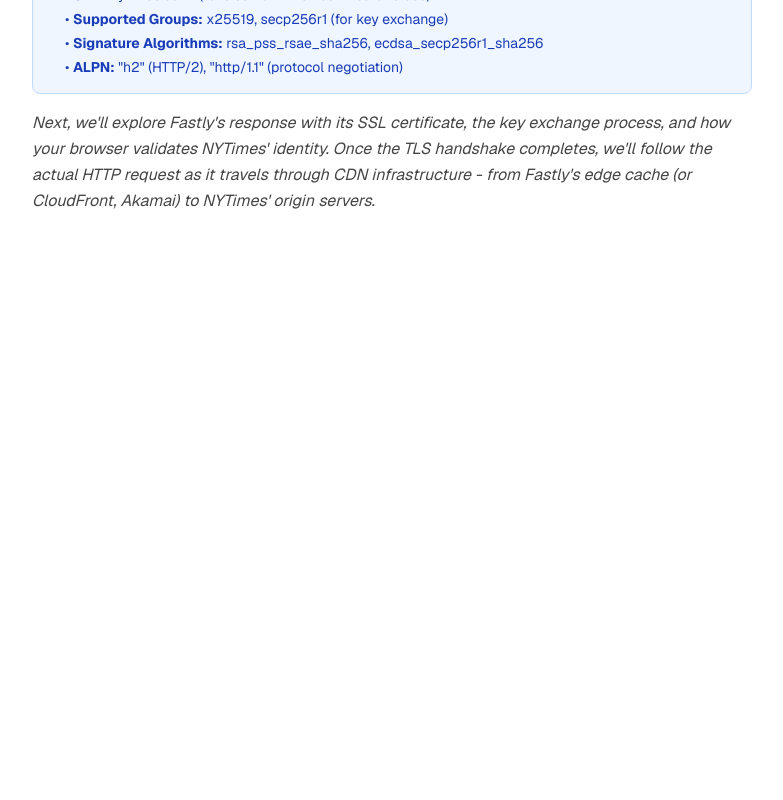
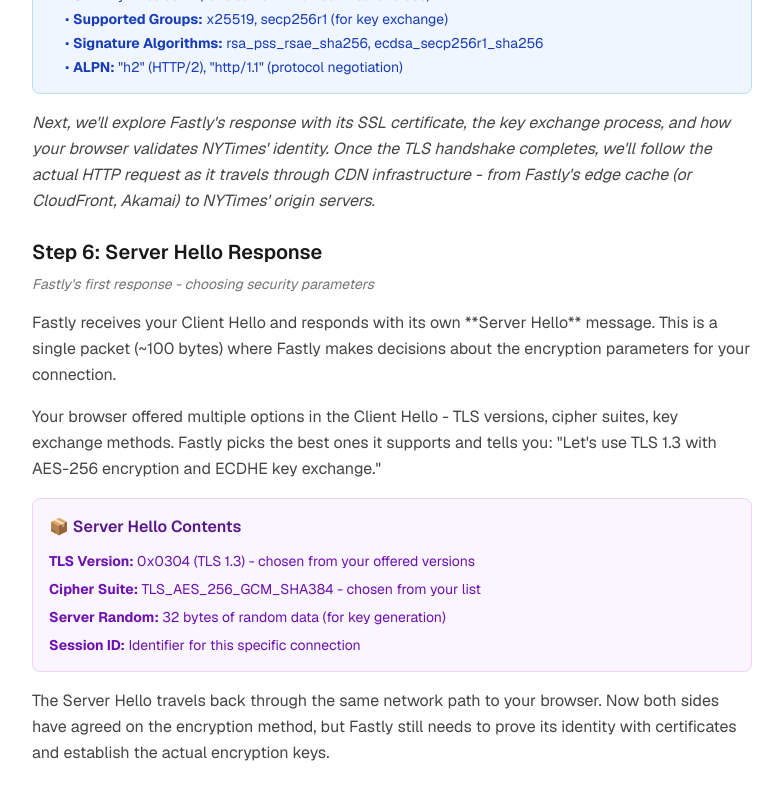
Before and after one commit to SeanPlusPlus/odyssey-of-a-url, a Next.js app: page / in a window 1280 px wide. Shown: the part 10285-11085 px from the top of the page, without its empty margins (248-1031 px from the left). Before the commit the page ends 10547 px from the top, so only its background shows below. Built offline with nearby package versions, Linux system fonts and the light colour scheme.

Commit message:
feat: add Step 6 - Server Hello response
- Focused on just the Server Hello message from Fastly
- Explains parameter negotiation (TLS version, cipher suite)
- Shows how server chooses from client's offered options
- Sets up for certificate exchange in next step

```diff
--- a/components/HttpSection.tsx
+++ b/components/HttpSection.tsx
@@ -369,6 +369,43 @@
           from Fastly's edge cache (or CloudFront, Akamai) to NYTimes' origin servers.
         </p>
       </div>
+
+      <div className="space-y-4">
+        <h3 className="text-xl font-semibold">Step 6: Server Hello Response</h3>
+        <p className="text-sm italic text-foreground/60 -mt-2">
+          Fastly's first response - choosing security parameters
+        </p>
+
+        <p className="text-base leading-relaxed text-foreground/80">
+          Fastly receives your Client Hello and responds with its own **Server Hello** message.
+          This is a single packet (~100 bytes) where Fastly makes decisions about the encryption
+          parameters for your connection.
+        </p>
+
+        <p className="text-base leading-relaxed text-foreground/80">
+          Your browser offered multiple options in the Client Hello - TLS versions, cipher suites,
+          key exchange methods. Fastly picks the best ones it supports and tells you: "Let's use
+          TLS 1.3 with AES-256 encryption and ECDHE key exchange."
+        </p>
+
+        <div className="bg-purple-50 dark:bg-purple-950/30 border border-purple-200 dark:border-purple-800 rounded-lg p-4">
+          <h4 className="font-semibold text-purple-900 dark:text-purple-100 mb-3">
+            📦 Server Hello Contents
+          </h4>
+          <div className="space-y-2 text-sm text-purple-800 dark:text-purple-200">
+            <p><strong>TLS Version:</strong> 0x0304 (TLS 1.3) - chosen from your offered versions</p>
+            <p><strong>Cipher Suite:</strong> TLS_AES_256_GCM_SHA384 - chosen from your list</p>
+            <p><strong>Server Random:</strong> 32 bytes of random data (for key generation)</p>
+            <p><strong>Session ID:</strong> Identifier for this specific connection</p>
+          </div>
+        </div>
+
+        <p className="text-base leading-relaxed text-foreground/80">
+          The Server Hello travels back through the same network path to your browser. Now both
+          sides have agreed on the encryption method, but Fastly still needs to prove its identity
+          with certificates and establish the actual encryption keys.
+        </p>
+      </div>
     </section>
   )
 }
```
